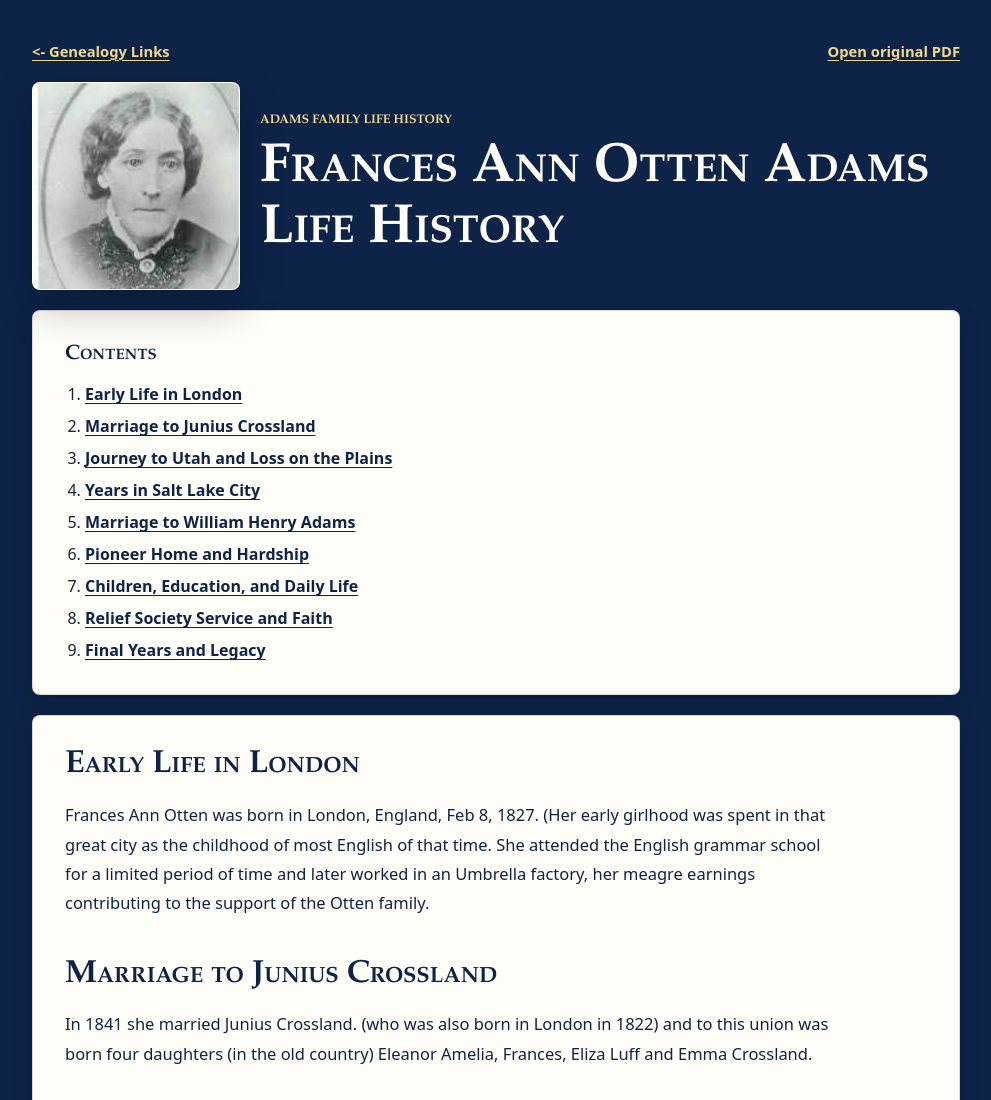
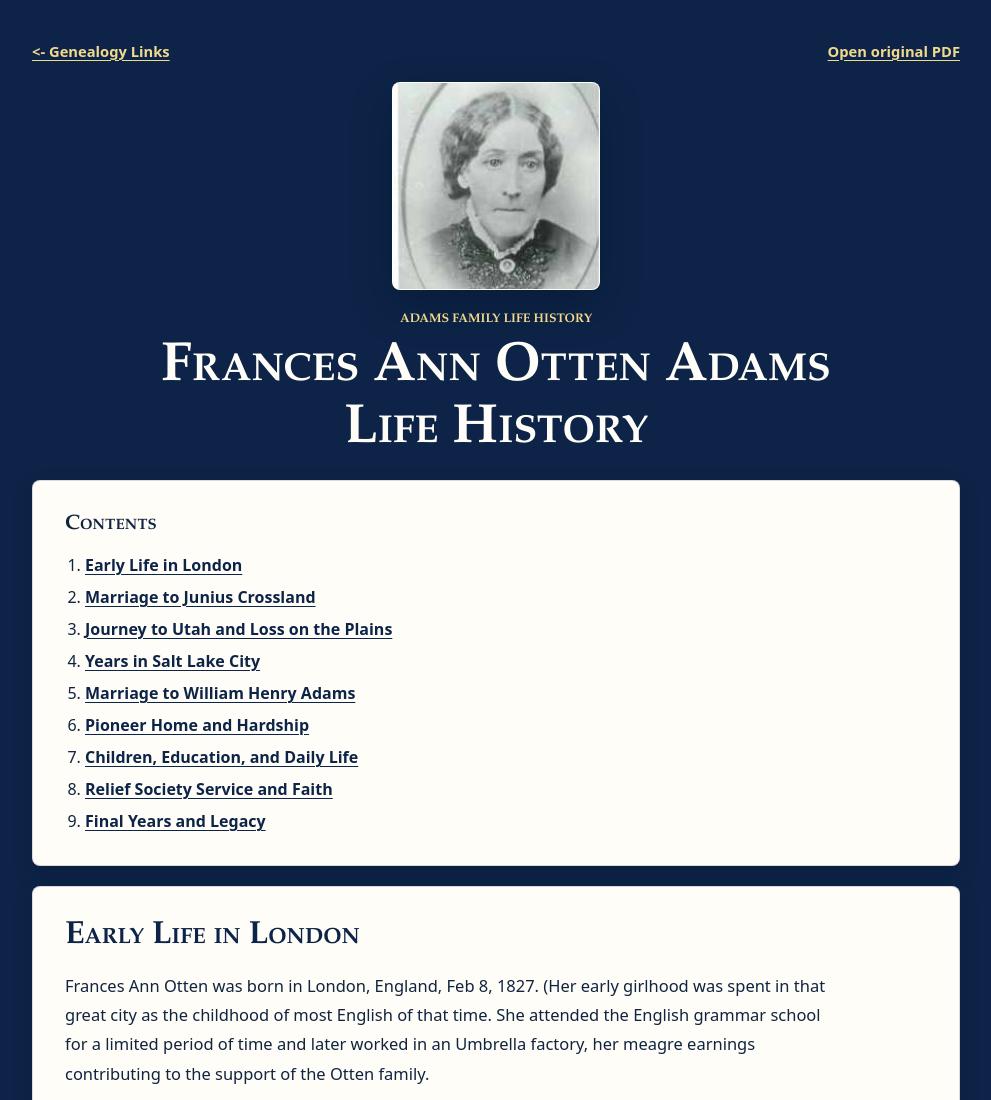
Before and after one commit to JoeyWilkes12/4amj-genealogy, a plain HTML site: page frances-otten-adams.html in a window 1280 px wide. Shown: the top 1100 px of the page, without its empty margins (144-1135 px from the left). Drawn offline with Linux system fonts and the light colour scheme.

Commit message:
Center biography headers and refine live tests

```diff
--- a/styles.css
+++ b/styles.css
@@ -115,12 +115,14 @@ img {
   display: grid;
   gap: var(--space-5);
   align-items: center;
+  justify-items: center;
   margin-bottom: var(--space-5);
+  text-align: center;
 }
 
 .portrait-card {
   width: min(14rem, 72vw);
-  margin: 0;
+  margin: 0 auto;
 }
 
 .portrait-card img {
@@ -257,12 +259,8 @@ h1 {
 }
 
 @media (min-width: 44rem) {
-  .history-header {
-    grid-template-columns: minmax(10rem, 13rem) minmax(0, 1fr);
-  }
-
   .portrait-card {
-    width: 100%;
+    width: 13rem;
   }
 }
 
```
Also changed, not shown: tests/regression.spec.mjs (+27 -13 lines).
